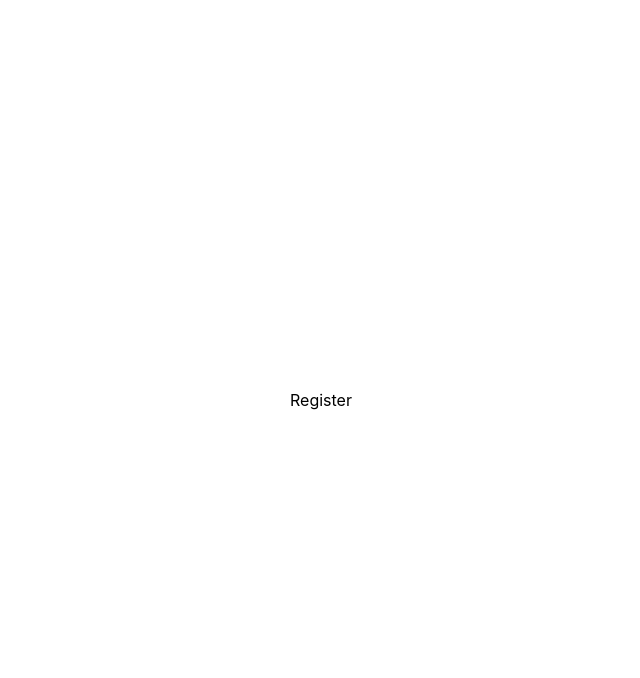
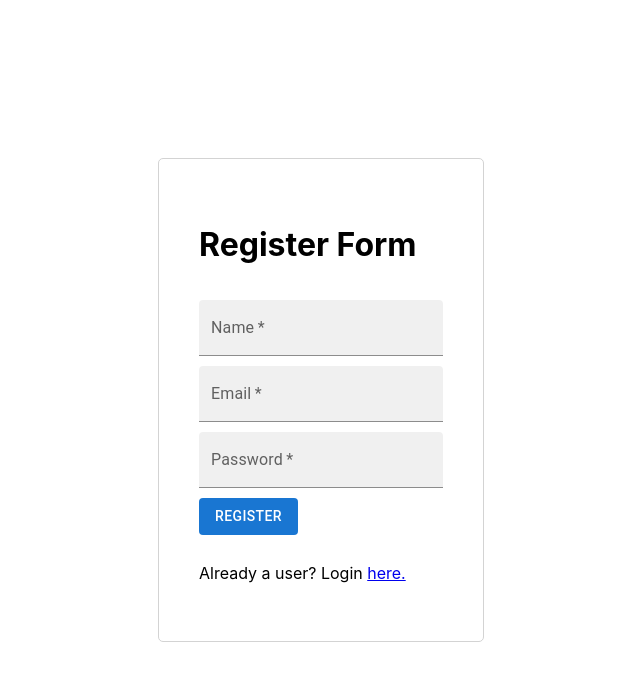
Before and after one commit to AdrianTejada/appointment-system, a React (Vite) app in the folder client/: page /register in a window 1280 px wide. Shown: the top 678 px of the page, without its empty margins (319-959 px from the left). Built offline with nearby package versions, Linux system fonts and the light colour scheme.

Commit message:
Register basics made

```diff
--- a/client/src/pages/Register.tsx
+++ b/client/src/pages/Register.tsx
@@ -1,7 +1,72 @@
-import React from 'react'
+import React, {useState} from 'react';
+import styled from '@emotion/styled';
+import { Link } from 'react-router-dom';
+import { TextField, Button} from '@mui/material'
+
+
+const FormCont = styled.form`
+    display: flex;
+    flex-direction: column;
+    align-items: flex-start;
+    row-gap: 10px;
+    border: 1px solid lightgrey;
+    padding: 40px;
+    border-radius: 5px;
+`;
+
+type Credentials = {
+    name: string
+    email: string
+    password: string
+}
 
 export const Register = () => {
-  return (
-    <div>Register</div>
-  )
+    const [credentials, setCredentials] = useState({name:"", email:"", password: ""} as Credentials)
+
+    return (
+        <FormCont
+            onSubmit={()=>console.log(credentials)}
+        >
+            <h1>
+                Register Form
+            </h1>
+            <TextField
+                variant='filled'
+                label='Name'
+                type='text'
+                name='name'
+                required
+                value={credentials.name}
+                onChange={(event)=>setCredentials({...credentials, name: event.target.value})}
+            />
+            <TextField
+                variant='filled'
+                label='Email'
+                type='text'
+                name='email'
+                required
+                value={credentials.email}
+                onChange={(event)=>setCredentials({...credentials, email: event.target.value})}
+            />
+            <TextField
+                variant='filled'
+                label='Password'
+                type='text'
+                name='password'
+                required
+                value={credentials.password}
+                onChange={(event)=>setCredentials({...credentials, password: event.target.value})}
+            />
+            <Button
+                variant='contained'
+                disableElevation
+                disableFocusRipple
+                disableRipple
+                type='submit'
+            >
+                Register
+            </Button>
+            <p>Already a user? Login <Link to='/login'>here.</Link></p>
+        </FormCont>
+    )
 }
```
